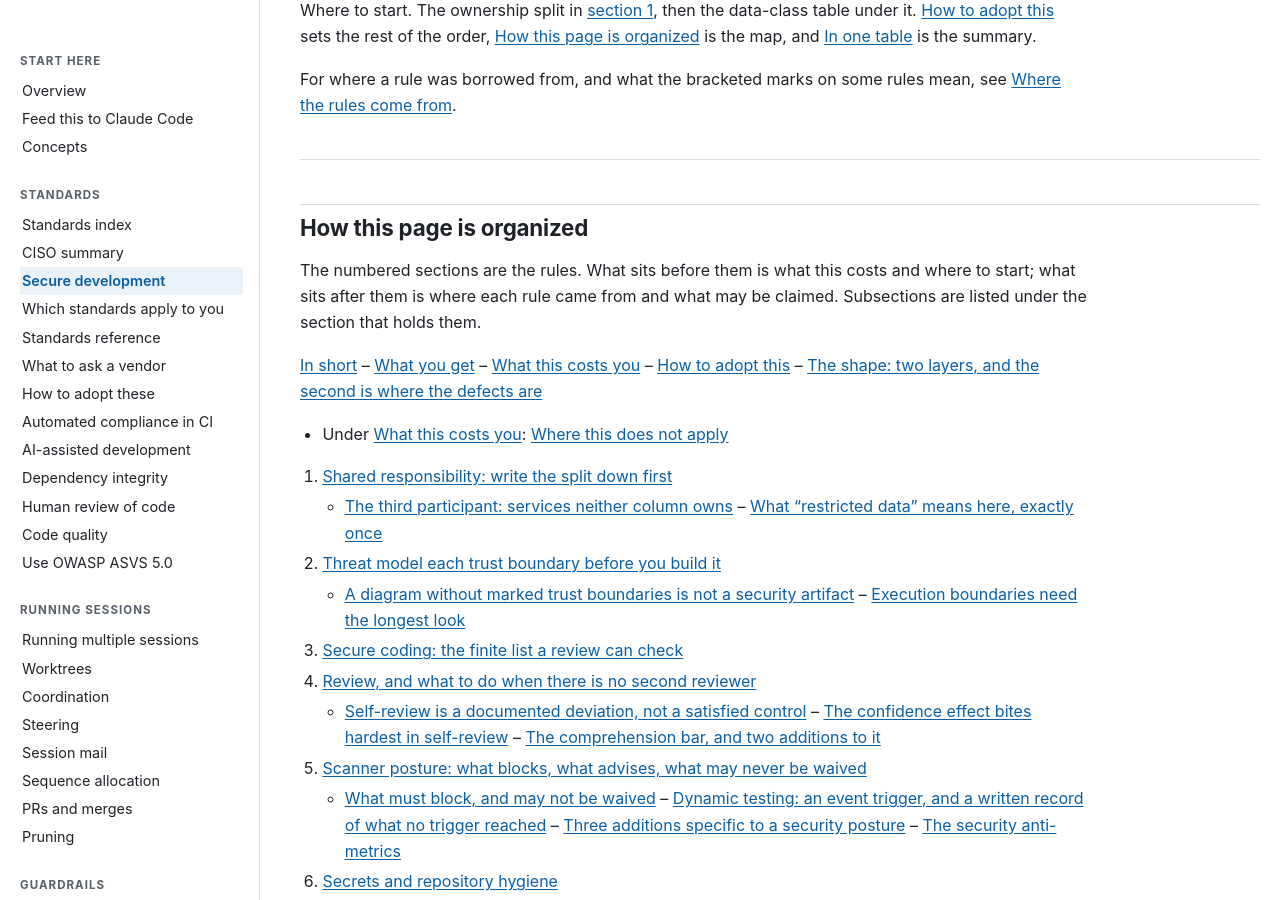
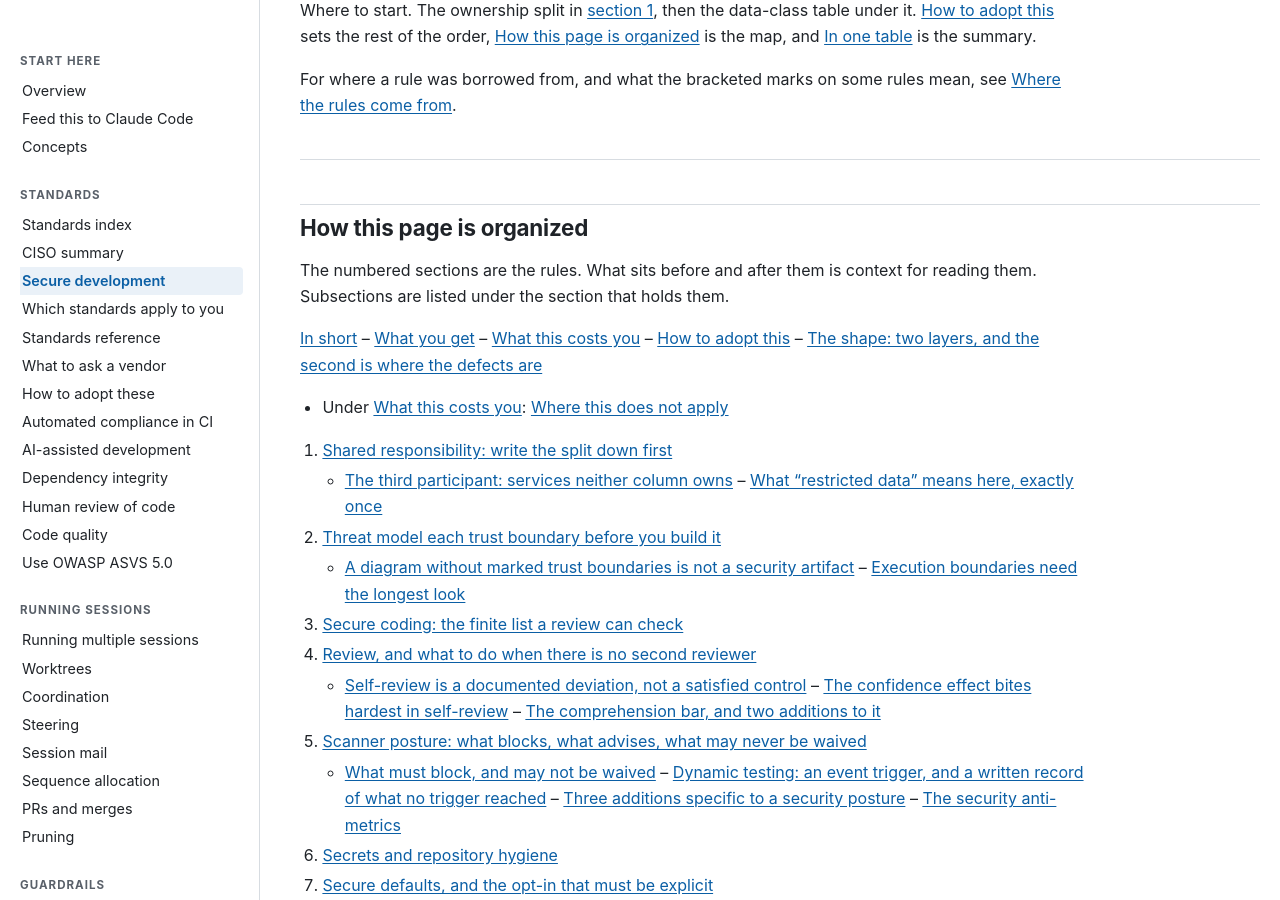
Before and after one commit to wshallwshall/claude-multisession, a Jekyll site: the page built from docs/standards/SECURE-DEVELOPMENT.md, in a window 1280 px wide and 900 px high, scrolled down 933 px. Built offline with Jekyll 4.4.1, drawn with Linux system fonts in a browser that asks for light colours; our own code applies the rules of GitHub Pages for plain Markdown files.

Commit message:
docs(standards): the map's framing sentence described a page that is not this one
Inherited from the compact form and carried into the new map without being reread. It said
what sits after the numbered sections "is where each rule came from and what may be claimed"
-- but what may be claimed is section 17, inside the numbered body, and the back matter also
holds the summary table and the adaptation guide, which are neither.

Same defect class as the "Three groups" count removed earlier: a self-description that has to
be maintained against the page and had already fallen out of step. Replaced with a
non-enumerative sentence that stays true as sections move, which is what finding 15 asked for
in the first place.

Co-Authored-By: Claude Opus 5 <noreply@anthropic.com>

```diff
--- a/docs/standards/SECURE-DEVELOPMENT.md
+++ b/docs/standards/SECURE-DEVELOPMENT.md
@@ -49,7 +49,7 @@ For where a rule was borrowed from, and what the bracketed marks on some rules m
 
 ## How this page is organized
 
-The numbered sections are the rules. What sits before them is what this costs and where to start; what sits after them is where each rule came from and what may be claimed. Subsections are listed under the section that holds them.
+The numbered sections are the rules. What sits before and after them is context for reading them. Subsections are listed under the section that holds them.
 
 [In short](#in-short) -- [What you get](#what-you-get) -- [What this costs you](#what-this-costs-you) -- [How to adopt this](#how-to-adopt-this) -- [The shape: two layers, and the second is where the defects are](#the-shape-two-layers-and-the-second-is-where-the-defects-are)
 
```
Also changed, not shown: 1 other file.
